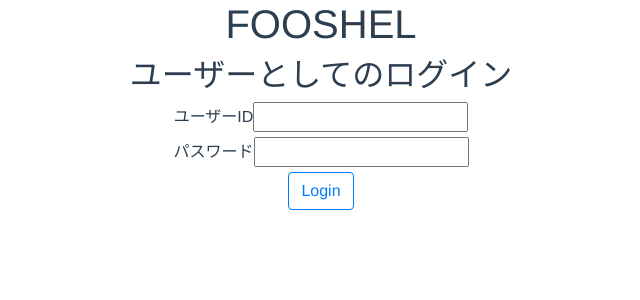
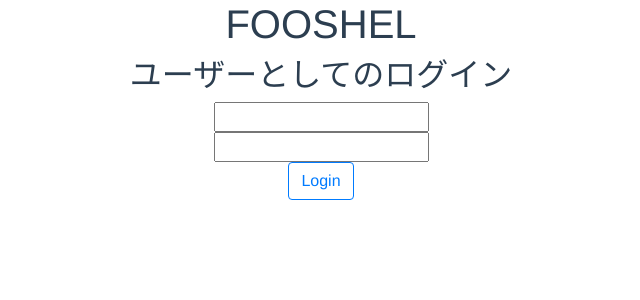
Before and after one commit to s10akir/depart2019, a Vue app in the folder frontend/: page /user/login in a window 1280 px wide. Shown: the top 300 px of the page, without its empty margins (319-959 px from the left). Built offline with nearby package versions, Linux system fonts and the light colour scheme.

Commit message:
ルーティングをrouter-linkからVue側で行うサンプルを一つ作成

```diff
--- a/frontend/package.json
+++ b/frontend/package.json
@@ -8,6 +8,7 @@
     "lint": "vue-cli-service lint"
   },
   "dependencies": {
+    "axios": "^0.19.0",
     "bootstrap-vue": "^2.0.0-rc.28",
     "core-js": "^2.6.5",
     "vue": "^2.6.10",
--- a/frontend/src/views/user/login.vue
+++ b/frontend/src/views/user/login.vue
@@ -2,18 +2,44 @@
 	<div id="app">
 		<h1>FOOSHEL</h1>
 		<h2>ユーザーとしてのログイン</h2>
-		<label>ユーザーID</label>
+		<label>{{userId}}</label>
 		<input type="text"><br>
-		<label>パスワード</label>
+		<label>{{password}}</label>
 		<input type="text"><br>
-		<router-link to="/user/main">
-			<button type="button" class="btn btn-outline-primary">
+			<button type="button" class="btn btn-outline-primary" v-on:click="login">
 				Login
 			</button>
-		</router-link>
 	</div>
 </template>
+<script>
+import axios from 'axios'
+export default{
+  data:function() {
+  return {
+    userId:"",
+    password:""
+    }
+  },
+  methods:{
+    login () {
+      axios.post('/api/v1/user/login/',{"username":"abc","password":"abc123"}).then((response) => {
+        if(response.data.status=='login success.')
+        {
+          alert('login success');
+          this.$router.push('/user/main')
+        }
+        else
+        {
+          alert('login failed.');
+        }
+      }, (error) => {
+        alert(error);
+      })
+    }
+  }
+}
 
+</script>
 
 <style>
 </style>
```
Also changed, not shown: 1 other file (tests, documents, lock files or other folders).
